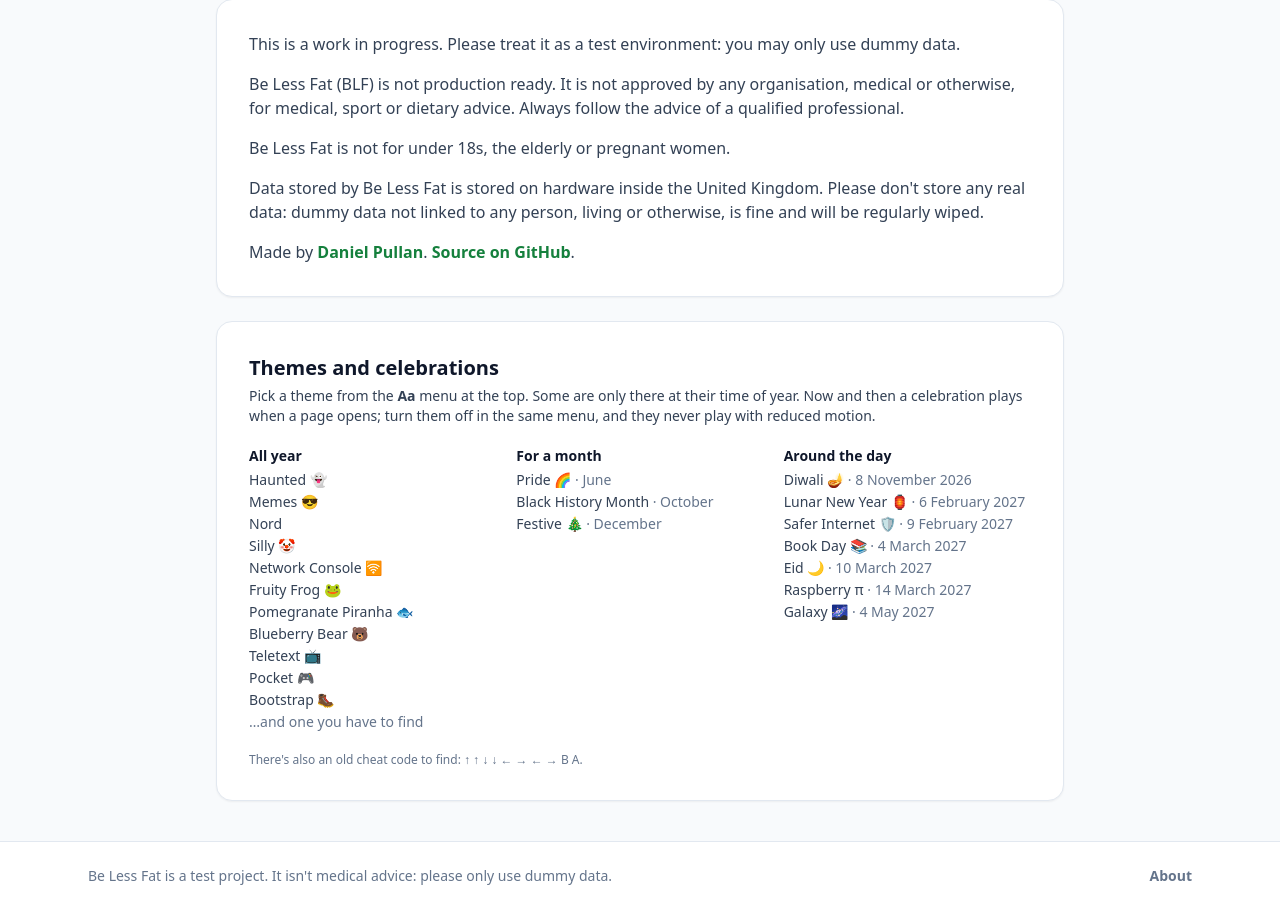
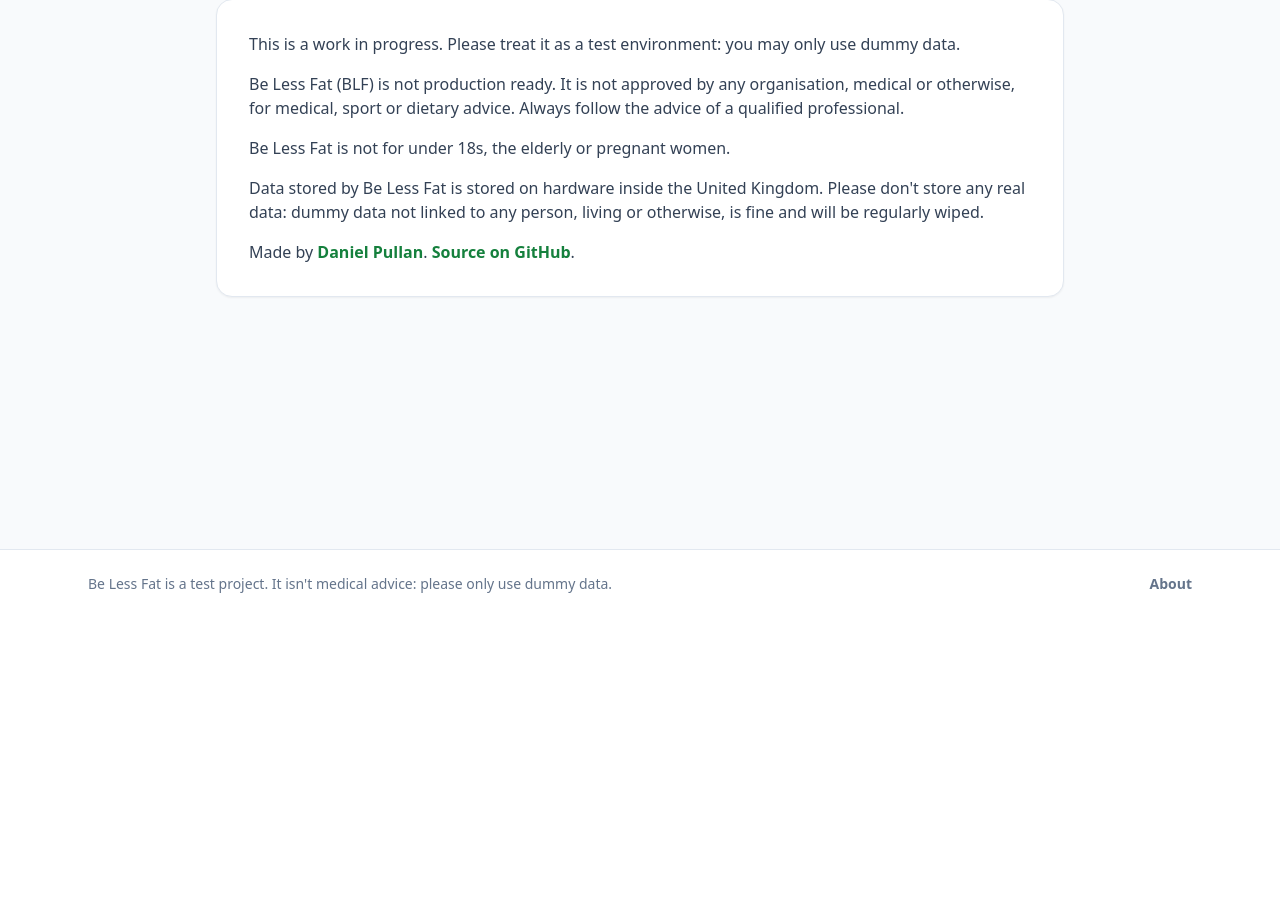
Before and after one commit to DanielPullan/be-less-fat, a Flask app: page /about in a window 1280 px wide. Shown: the part 182-1092 px from the top of the page. After the commit the page ends 775 px from the top, so only its background shows below. Run offline with Flask 3, Linux system fonts and the light colour scheme; some libraries are stand-ins or nearby versions.

Commit message:
Themes and celebrations only on the Users page
The About page no longer lists the themes, and the Aa menu no longer links to
them: everyone picks a theme and font from Aa, and the rest (pretend dates,
trying limited themes, playing celebrations) is for admins on the Users page.

Co-Authored-By: Claude Opus 5.5 <noreply@anthropic.com>
Claude-Session: https://claude.ai/code/session_01UGT2iDVVhiPe2WZdyFNR64

```diff
--- a/blf-app/kanto/display.py
+++ b/blf-app/kanto/display.py
@@ -113,7 +113,7 @@ CELEBRATIONS = {
     'occasion_day': ('Occasion, on the day', 'Safer Internet Day, Diwali and the rest, for everyone', 20),
     'occasion_theme': ('Occasion, with its theme', 'while that occasion\'s theme is chosen', 25),
 }
-# Each can be played on demand (?celebrate=, buttons on the Users page and the About page)
+# Each can be played on demand (?celebrate=, and buttons on the Users page)
 CELEBRATION_BUTTONS = [('ghost', 'Ghost 👻'), ('meme', 'Air horns 📯'), ('apple', 'Poison apple 🍎'), ('snow', 'Snow ❄️'),
                        ('fireworks', 'Fireworks 🎆'), ('balloons', 'Balloons 🎈'), ('safer', 'Safer Internet 🛡️'),
                        ('books', 'Book Day 📚'), ('pi', 'Pi Day π'), ('space', 'Galaxy 🌌'), ('lunar', 'Lunar New Year 🏮'),
@@ -302,17 +302,6 @@ def season_date_shortcuts():
     return [(label, day, shown(day)) for label, day in sorted(shortcuts.items(), key=lambda item: item[1])]
 
 
-def coming_occasions():
-    """The next date of each occasion, soonest first, for the About page."""
-    today = season_date()
-    coming = {}
-    for year in (today.year, today.year + 1):
-        for occasion, day in occasion_days(year):
-            if day >= today and occasion not in coming:
-                coming[occasion] = day
-    return sorted(coming.items(), key=lambda item: item[1])
-
-
 def save_theme(user, theme):
     """Switch USER's saved theme, keeping their other display settings. Caller commits."""
     prefs = dict(DISPLAY_DEFAULTS)
@@ -322,17 +311,15 @@ def save_theme(user, theme):
 
 
 # ---------------------------------------------------------------------------
-# Kanto's own pages: About (your text, then the themes and celebrations) and /favicon.ico
+# Kanto's own pages: About (your app's own words) and /favicon.ico. The themes and celebrations are for admins,
+# on the Users page (kanto/admin.py); everyone else just picks from the Aa menu
 # ---------------------------------------------------------------------------
 from flask import render_template, send_from_directory  # noqa: E402
 
 
 @app.route('/about')
 def about():
-    return render_template('kanto/about.html', celebrations=CELEBRATION_BUTTONS, coming=coming_occasions(),
-                           all_year=[(t, THEME_LABELS[t]) for t in ALL_YEAR_THEMES],
-                           monthly=[(THEME_LABELS[t], date(2000, m, 1).strftime('%B')) for t, m in SEASONAL_THEMES.items()],
-                           occasion_labels={o: THEME_LABELS[t] for o, (t, *_) in OCCASIONS.items()})
+    return render_template('kanto/about.html')
 
 
 @app.route('/favicon.ico')
--- a/blf-app/kanto/templates/kanto/about.html
+++ b/blf-app/kanto/templates/kanto/about.html
@@ -1,41 +1,9 @@
 {% extends "base.html" %}
 {% block title %}About — {{ settings.APP_NAME }}{% endblock %}
 {% block content %}
-{% from '_macros.html' import card %}
 <div class="max-w-4xl mx-auto px-4 sm:px-6 py-10 space-y-6">
     {# Your app's own words: templates/about_text.html (Kanto's placeholder otherwise) #}
     {% include ['about_text.html', 'kanto/_about_text.html'] %}
 
-    <section id="themes" class="{{ card }} p-6 sm:p-8 space-y-5 text-slate-700 scroll-mt-24" aria-labelledby="themes-heading">
-        <div>
-            <h2 id="themes-heading" class="text-xl font-bold text-slate-900">Themes and celebrations</h2>
-            <p class="mt-1 text-sm">Pick a theme from the <strong>Aa</strong> menu at the top. Some are only there at their time of year. Now and then a celebration plays when a page opens; turn them off in the same menu, and they never play with reduced motion.</p>
-        </div>
-        <div class="grid gap-5 sm:grid-cols-3 text-sm">
-            <div>
-                <h3 class="font-bold text-slate-900">All year</h3>
-                <ul class="mt-1 space-y-0.5">{% for code, label in all_year %}<li>{{ label }}</li>{% endfor %}<li class="text-slate-500">…and one you have to find</li></ul>
-            </div>
-            <div>
-                <h3 class="font-bold text-slate-900">For a month</h3>
-                <ul class="mt-1 space-y-0.5">{% for label, month in monthly %}<li>{{ label }} <span class="text-slate-500">· {{ month }}</span></li>{% endfor %}</ul>
-            </div>
-            <div>
-                <h3 class="font-bold text-slate-900">Around the day</h3>
-                <ul class="mt-1 space-y-0.5">{% for occasion, day in coming %}<li>{{ occasion_labels[occasion] }} <span class="text-slate-500">· {{ day.day }} {{ day.strftime('%B %Y') }}</span></li>{% endfor %}</ul>
-            </div>
-        </div>
-        {% if staging or (current_user.is_authenticated and current_user.can_admin) %}
-        <div>
-            <h3 class="text-sm font-bold text-slate-900">Try a celebration now</h3>
-            <div class="mt-2 flex flex-wrap gap-2">
-                {% for code, label in celebrations %}
-                <a href="{{ url_for('about', celebrate=code) }}#themes" class="inline-block px-3 py-1.5 rounded-lg border border-slate-300 bg-white text-sm font-semibold text-slate-700 hover:bg-slate-50">{{ label }}</a>
-                {% endfor %}
-            </div>
-        </div>
-        {% endif %}
-        <p class="text-xs text-slate-500">There's also an old cheat code to find: ↑ ↑ ↓ ↓ ← → ← → B A.</p>
-    </section>
 </div>
 {% endblock %}
--- a/blf-app/kanto/templates/kanto/layout.html
+++ b/blf-app/kanto/templates/kanto/layout.html
@@ -92,7 +92,7 @@
                     <div data-display-options class="absolute right-0 mt-2 w-72 max-w-[calc(100vw-2rem)] max-h-[calc(100vh-6rem)] overflow-y-auto bg-white border border-slate-200 rounded-xl shadow-lg p-4 space-y-4 text-sm z-50">
                         {% include '_display_options.html' %}
                         <div class="flex justify-between items-center pt-1 border-t border-slate-100">
-                            <span class="text-xs text-slate-500">{{ 'Saved to your account' if current_user.is_authenticated else 'Saved in this browser' }} · <a href="{{ url_for('about') }}#themes" class="underline hover:text-slate-900">About the themes</a></span>
+                            <span class="text-xs text-slate-500">{{ 'Saved to your account' if current_user.is_authenticated else 'Saved in this browser' }}</span>
                             <button type="button" data-display-reset class="text-xs font-semibold text-slate-600 hover:text-slate-900 underline">Reset</button>
                         </div>
                     </div>
--- a/blf-app/templates/about_text.html
+++ b/blf-app/templates/about_text.html
@@ -1,4 +1,4 @@
-{# Be Less Fat's words at the top of the About page (Kanto adds the themes and celebrations underneath) #}
+{# The About page: Be Less Fat's own words (kanto/about.html shows this) #}
 {% from '_blf.html' import card %}
 <h1 class="text-3xl font-extrabold text-slate-900">About and disclaimer</h1>
     <section class="{{ card }} p-6 sm:p-8 space-y-4 text-slate-700">
```
Also changed, not shown: blf-app/tests/test_blf_app.py (+1 -1 lines).
